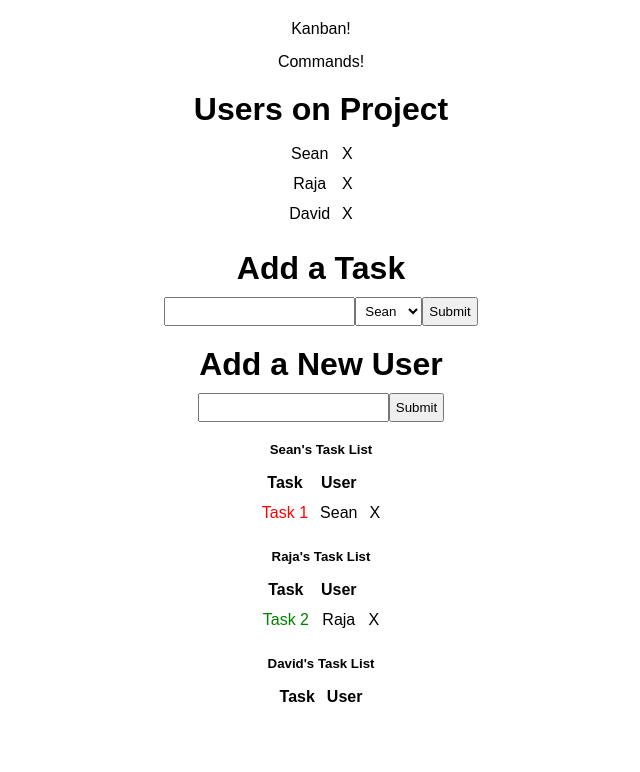
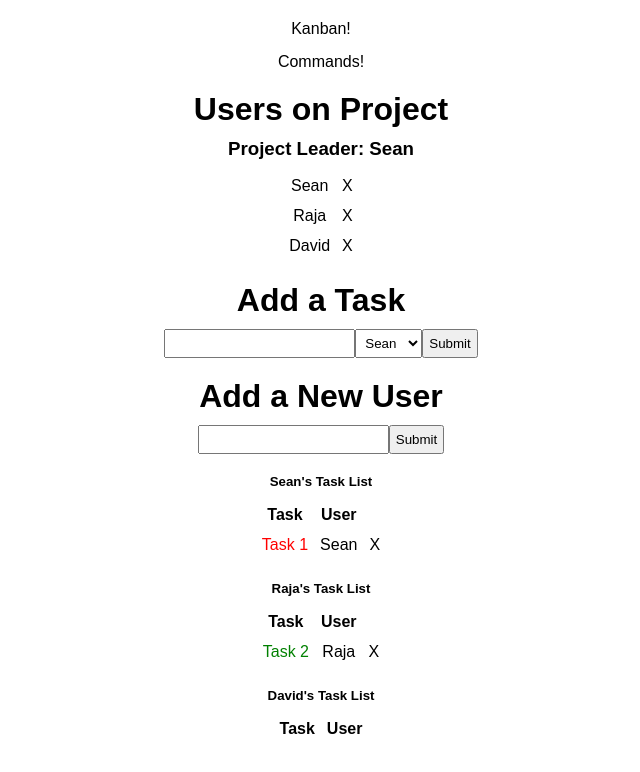
Before and after one commit to spark33/reactjs-task-man, a React (Create React App) app: page / in a window 1280 px wide. Shown: the top 772 px of the page, without its empty margins (319-959 px from the left). Built offline with nearby package versions, Linux system fonts and the light colour scheme.

Commit message:
prevent deletion of project leader

```diff
--- a/src/components/kanban.js
+++ b/src/components/kanban.js
@@ -12,6 +12,7 @@ export default class Kanban extends React.Component {
 
     //set our taskList array in state. this could be a db query if this was full stack.
     this.state = {
+      leader: "Sean",
       taskList: [
         {
           task: "Task 1",
@@ -34,6 +35,7 @@ export default class Kanban extends React.Component {
           <p>Kanban!</p>
           <Commands />
           <UserList
+            leader={this.state.leader}
             userList={this.state.userList}
             deleteUser={this.deleteUser.bind(this)}
           />
@@ -101,7 +103,6 @@ export default class Kanban extends React.Component {
   }
 
 
-
   // USER FUNCTIONS //
 
   addUser(user) {
--- a/src/components/user-list.js
+++ b/src/components/user-list.js
@@ -7,6 +7,7 @@ export default class UserList extends React.Component {
     return (
         <div>
           <h1>Users on Project</h1>
+          <h3>Project Leader: {this.props.leader}</h3>
           <table>
           <tbody>
           {
@@ -24,6 +25,10 @@ export default class UserList extends React.Component {
   }
 
   handleDelete(user) {
-  	this.props.deleteUser(user);
+  	if(user !== this.props.leader) {
+      this.props.deleteUser(user);
+    } else {
+      alert("Cannot delete project leader")
+    }
   }
 }
```
